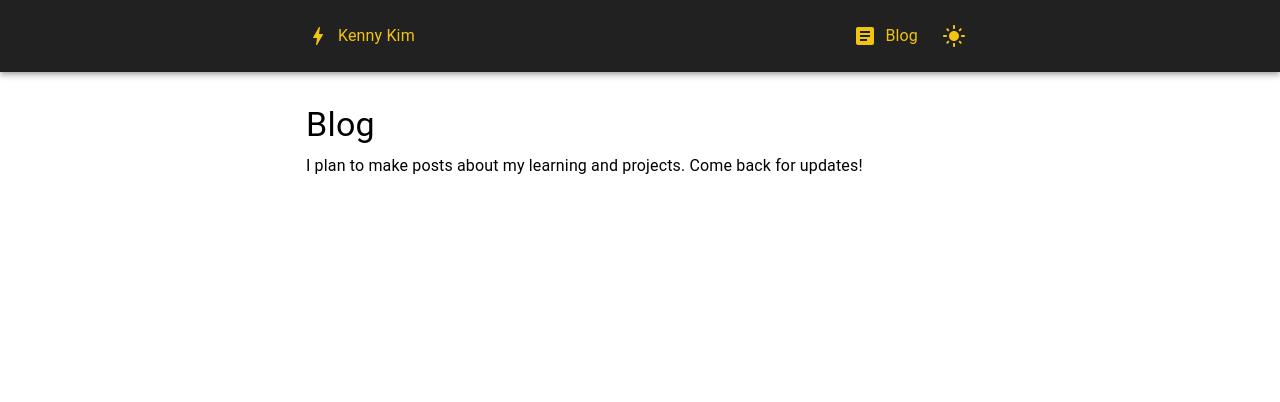
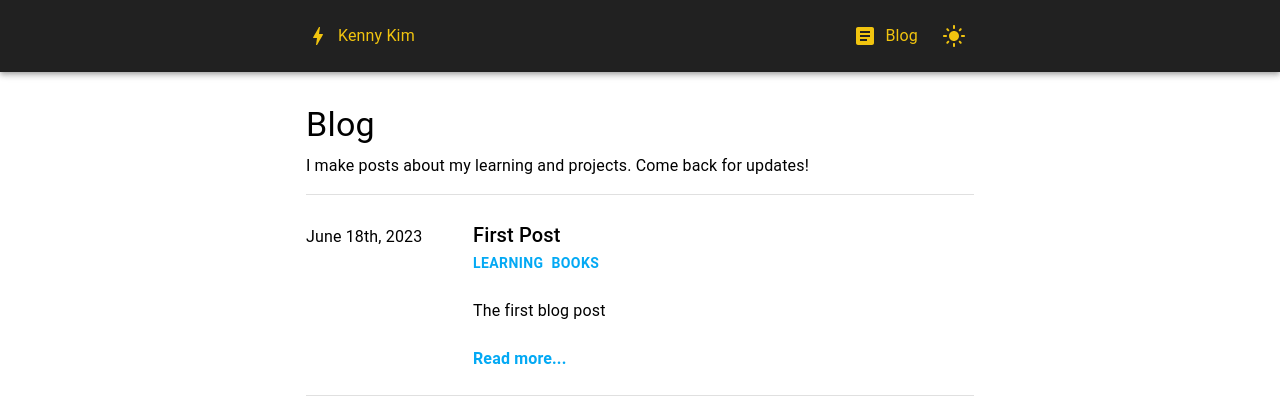
Before and after one commit to kenk2/kenk2.github.io, a Next.js app: page /blog in a window 1280 px wide. Shown: the top 402 px of the page. Built offline with nearby package versions, Linux system fonts and the light colour scheme.

Commit message:
Add Blog post boiletplate.

```diff
--- /dev/null
+++ b/src/components/BlogEntry.tsx
@@ -0,0 +1,45 @@
+import { BlogEntryMetaData } from "@kenk2/types";
+import { Box, Divider, Grid, Typography } from "@mui/material";
+import { format } from "date-fns";
+import CustomLink from "./CustomLink";
+import Link from "next/link";
+
+type BlogEntryProps = {
+  metaData: BlogEntryMetaData;
+};
+
+export default function BlogEntry(props: BlogEntryProps) {
+  const { metaData } = props;
+  const date = format(new Date(metaData.data.date), "MMMM do, yyyy");
+  const url = `/blog/${metaData.data.slug}`;
+
+  return (
+    <>
+      <Grid container sx={{ display: "flex", alignItems: "baseline" }}>
+        <Grid xs={12} sm={3}>
+          <Typography variant="subtitle1">{date}</Typography>
+        </Grid>
+        <Grid sm={9}>
+          <Typography variant="h6">
+            <Link href={url}>{metaData.data.title}</Link>
+          </Typography>
+          <Box sx={{ display: "flex", flexWrap: "wrap" }}>
+            {metaData.data.tags.map((tag) => (
+              <Typography variant="button" key={tag} sx={{ marginRight: 1 }}>
+                <CustomLink url={`/tags/${tag}`} name={tag} />
+              </Typography>
+            ))}
+          </Box>
+          <Typography paragraph sx={{ marginTop: 3 }}>
+            {metaData.data.summary}
+          </Typography>
+
+          <Typography sx={{ marginTop: 3 }}>
+            <CustomLink url={url} name="Read more..." />
+          </Typography>
+        </Grid>
+      </Grid>
+      <Divider sx={{ marginTop: 3 }} />
+    </>
+  );
+}
--- a/src/components/index.ts
+++ b/src/components/index.ts
@@ -1,5 +1,6 @@
 import NavigationBar from "./NavigationBar";
 import CustomLink from "./CustomLink";
 import HomeHeader from "./HomeHeader";
+import BlogEntry from "./BlogEntry";
 
-export { CustomLink, HomeHeader, NavigationBar };
+export { CustomLink, HomeHeader, NavigationBar, BlogEntry };
--- a/src/constants/index.ts
+++ b/src/constants/index.ts
@@ -1,4 +1,4 @@
-import SiteLink from "@kenk2/types";
+import type { SiteLink } from "@kenk2/types";
 
 const companies: SiteLink[] = [
   { url: "https://klaviyo.com", name: "Klaviyo" },
--- a/src/pages/blog.tsx
+++ b/src/pages/blog.tsx
@@ -1,7 +1,23 @@
-import { Box, Typography } from "@mui/material";
+import { Box, Divider, Typography } from "@mui/material";
 import Head from "next/head";
+import path from "path";
+import fs from "fs/promises";
+import { cwd } from "process";
+import matter from "gray-matter";
+import type { BlogEntryMetaData } from "@kenk2/types";
+import { BlogEntry } from "@kenk2/components";
 
-export default function Blog() {
+type BlogData = {
+  props: {
+    postData: BlogEntryMetaData[];
+  };
+};
+
+export default function Blog(props: BlogData) {
+  const {
+    props: { postData },
+  } = props;
+
   return (
     <>
       <Head>
@@ -10,10 +26,33 @@ export default function Blog() {
       <Box>
         <Typography variant="h4">Blog</Typography>
         <Typography paragraph sx={{ marginTop: 1 }}>
-          I plan to make posts about my learning and projects. Come back for
-          updates!
+          I make posts about my learning and projects. Come back for updates!
         </Typography>
+        <Divider />
+        <Box sx={{ marginTop: 3 }}>
+          {postData.map((entry) => (
+            <BlogEntry metaData={entry} key={entry.data.date} />
+          ))}
+        </Box>
       </Box>
     </>
   );
 }
+
+export async function getStaticProps() {
+  const dir = path.join(cwd(), "src", "posts");
+
+  const files = (await fs.readdir(dir)).map((fileName) =>
+    path.join(dir, fileName)
+  );
+
+  const postData = await Promise.all(
+    files.map((file) => fs.readFile(file, "utf8").then((data) => matter(data)))
+  );
+
+  return {
+    props: {
+      postData: JSON.parse(JSON.stringify(postData)),
+    },
+  };
+}
```
Also changed, not shown: src/pages/blog/[...slug].tsx (added, +29 -0 lines), src/types/index.ts (+12 -1 lines).
